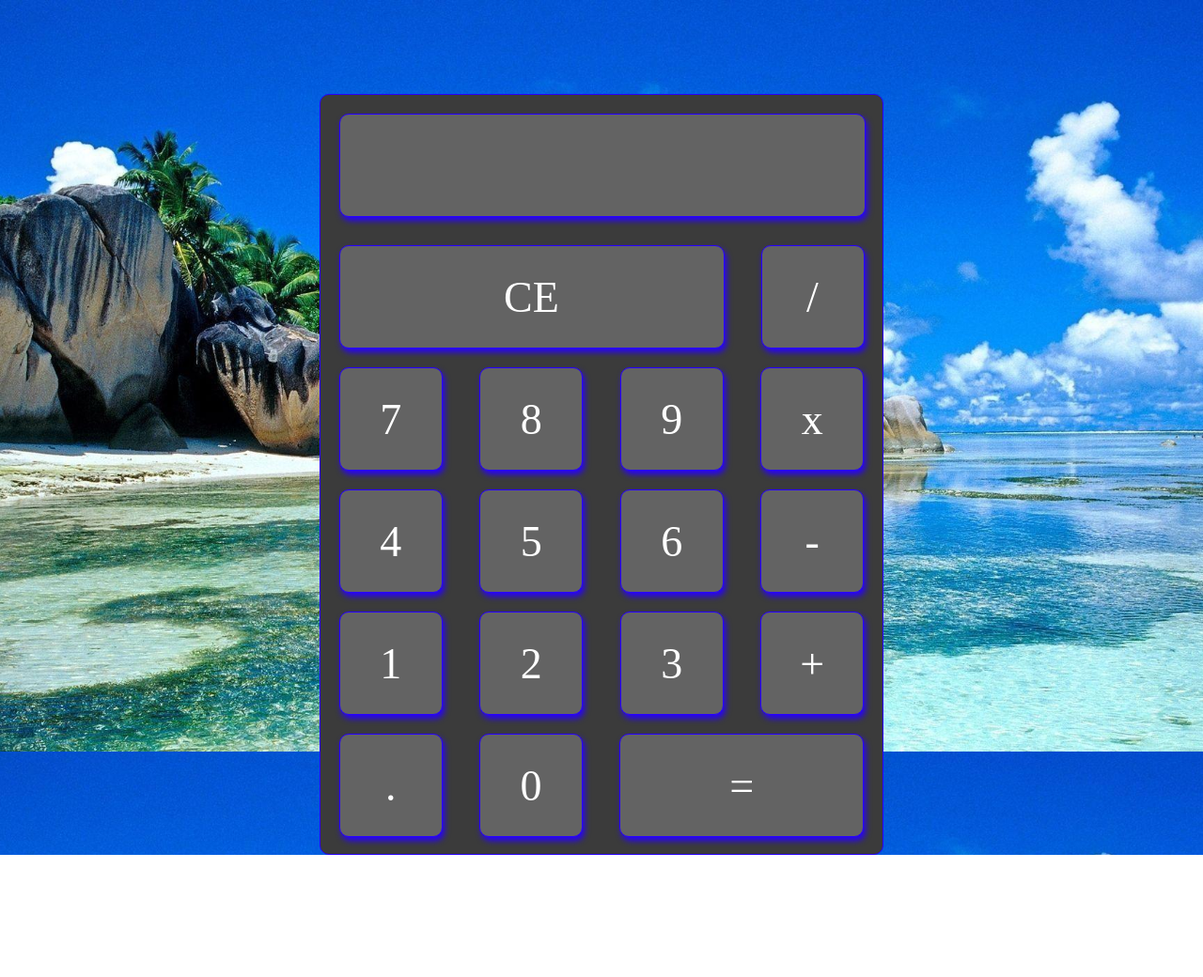
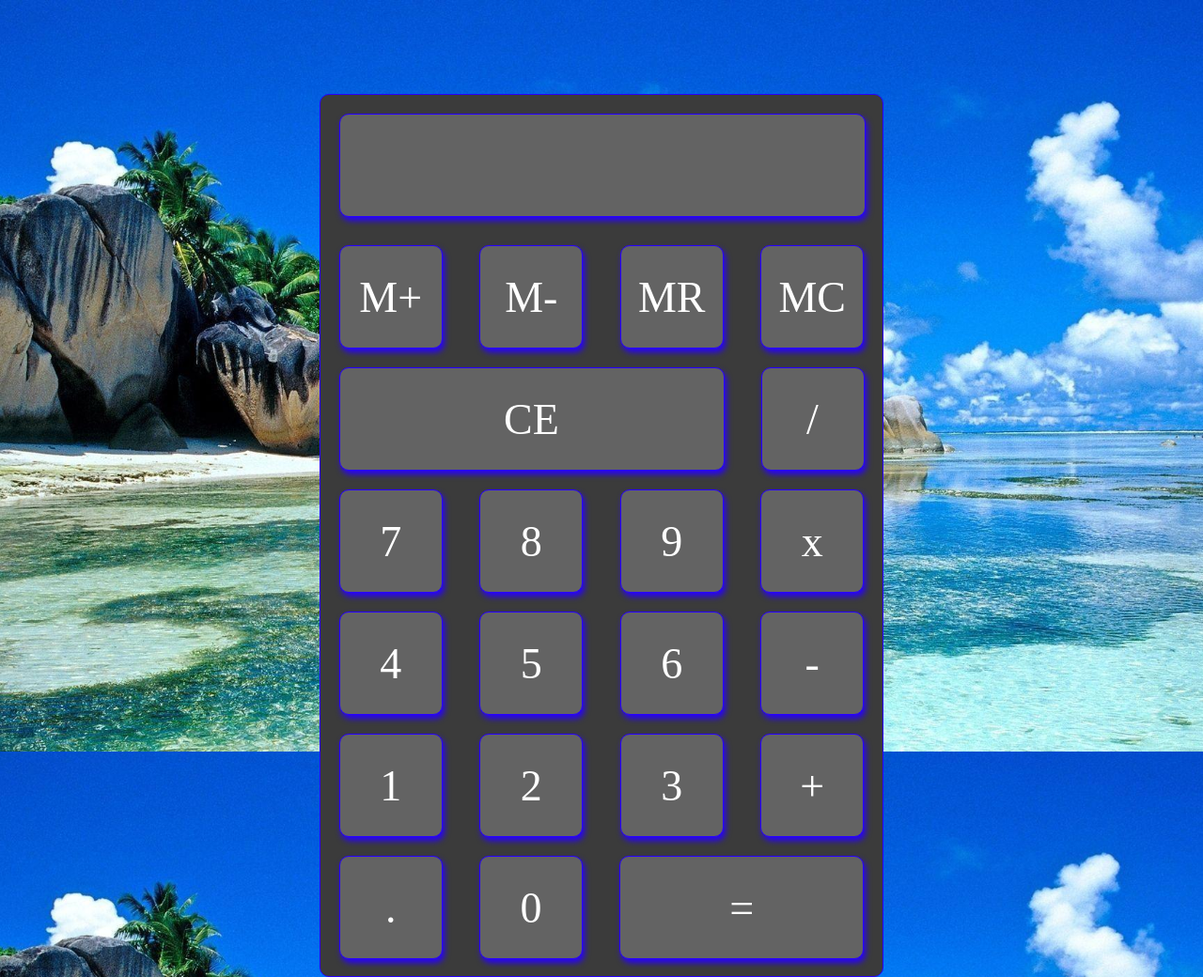
Before and after one commit to JerryVW/calculator, a plain HTML site: page index.html in a window 1280 px wide. Shown: the whole page at 94% size. Before the commit the page ends 910 px from the top, so only its background shows below. Drawn offline with Linux system fonts and the light colour scheme.

Commit message:
Got things set up to start on memory button functions

```diff
--- a/index.html
+++ b/index.html
@@ -11,6 +11,13 @@
         <input id="output-display" value="" class="display" type="text" minlength="1" maxlength="10" size="10">
 
         <div id="all-keys">
+            <div class="memory-row">
+                <button class="memory-btn" type="button" value="M+">M+</button>
+                <button class="memory-btn" type="button" value="M-">M-</button>
+                <button class="memory-btn" type="button" value="MR">MR</button>
+                <button class="memory-btn" type="button" value="MC">MC</button>
+            </div>
+
             <div class="clear">
                 <button id="clear-btn" class="clear-btn" type="button">CE</button>
                 <button class="calc-btn" type="button" value="/">/</button>
--- a/script.js
+++ b/script.js
@@ -10,6 +10,10 @@ keys.addEventListener('click', (e) => {
     const target = e.target;
     if(!target.matches('button')) {
         return;
+    } else if(target.classList.contains("std-btn")) {
+        getNumber(target.value);
+        setNumbers(display.value);
+        return;
     } else if(target.classList.contains('calc-btn')) {
         getOperator(target, result);
         return;
@@ -21,10 +25,6 @@ keys.addEventListener('click', (e) => {
         return;
     } else if(target.classList.contains('equal-btn')) {
         calculateTotal();
-        return;
-    } else if(target.classList.contains("std-btn")) {
-        getNumber(target.value);
-        setNumbers(display.value);
         return;
     }
 
--- a/style.css
+++ b/style.css
@@ -18,7 +18,7 @@ button:focus {
 
 .container {
     width: 600px;
-    height: 810px;
+    height: 940px;
     margin: auto;
     margin-top: 100px;
     border: 1px solid rgb(39, 1, 255);
@@ -55,6 +55,7 @@ button:hover {
 }
 
 input,
+.memory-btn,
 .clear-btn,
 .equal-btn,
 .std-btn,
@@ -86,6 +87,7 @@ input,
     margin: 10px 10px;
 }
 
+.memory-btn,
 .std-btn,
 .calc-btn,
 .decimal {
@@ -98,6 +100,7 @@ input,
     margin: 10px 10px;
 }
 
+.memory-row,
 .clear,
 .row-one,
 .row-two,
```
